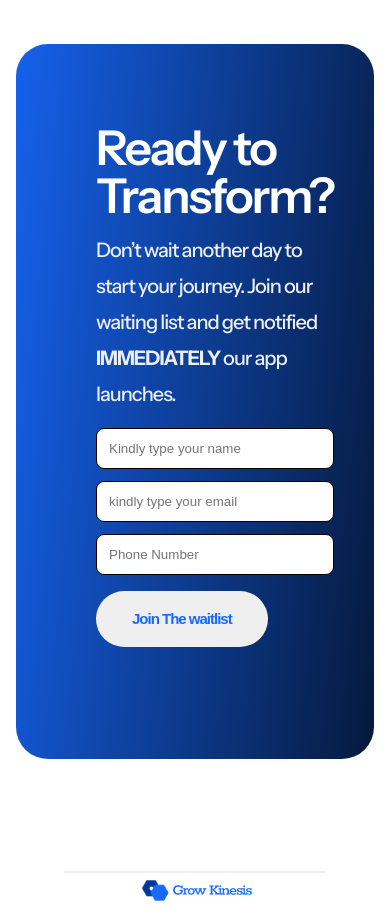
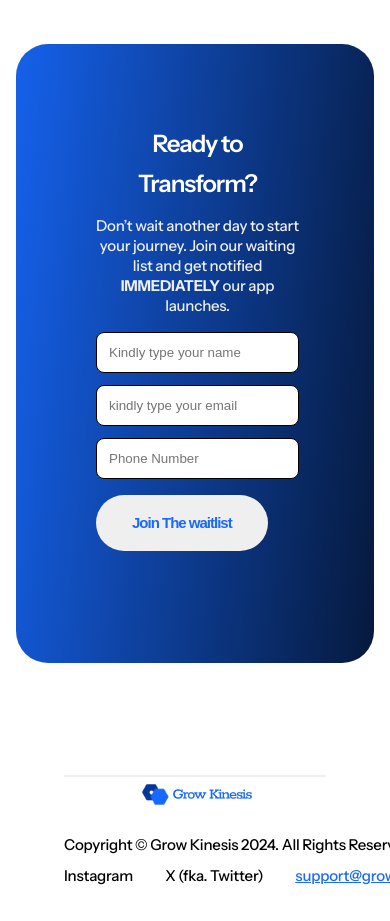
Before and after one commit to Meetkamal256/Grow-Kinesis, a Next.js app: page / in a window 390 px wide. Shown: the part 2940-3861 px from the top of the page. Built offline with nearby package versions, Linux system fonts and the light colour scheme.

Commit message:
modified contact section styling for mobile

```diff
--- a/app/_components/section/ContactSection/ContactSection.module.css
+++ b/app/_components/section/ContactSection/ContactSection.module.css
@@ -68,4 +68,19 @@
   .contactImage {
     display: none;
   }
+
+  .contactSection .title {
+    font-size: 24px;
+    line-height: 40px;
+    letter-spacing: -1px;
+    text-align: center;
+  }
+
+  .contactSection .description {
+    font-size: 15px;
+    font-weight: 500;
+    line-height: 20px;
+    letter-spacing: -0.20000000298023224px;
+    text-align: center;
+  }
 }
```
